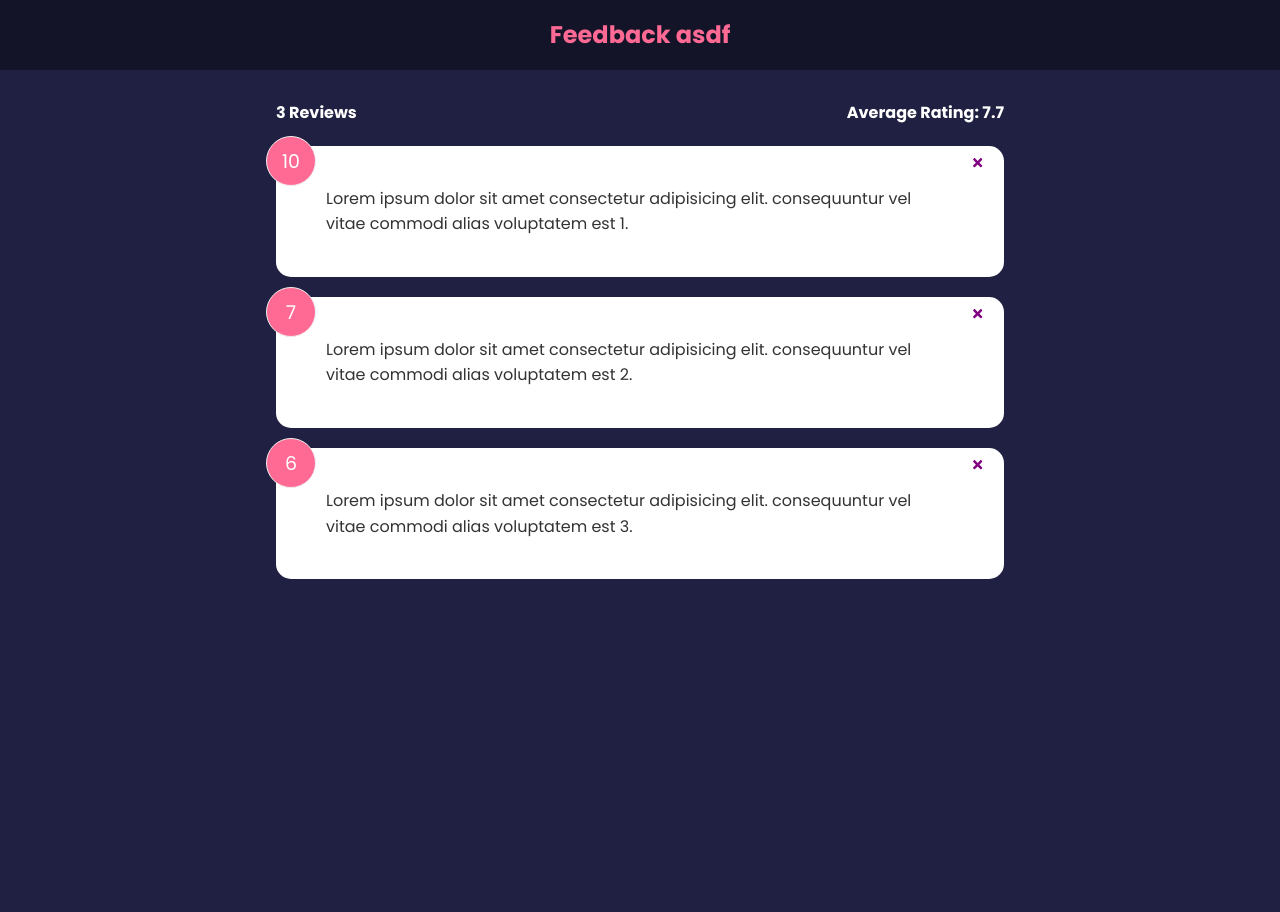
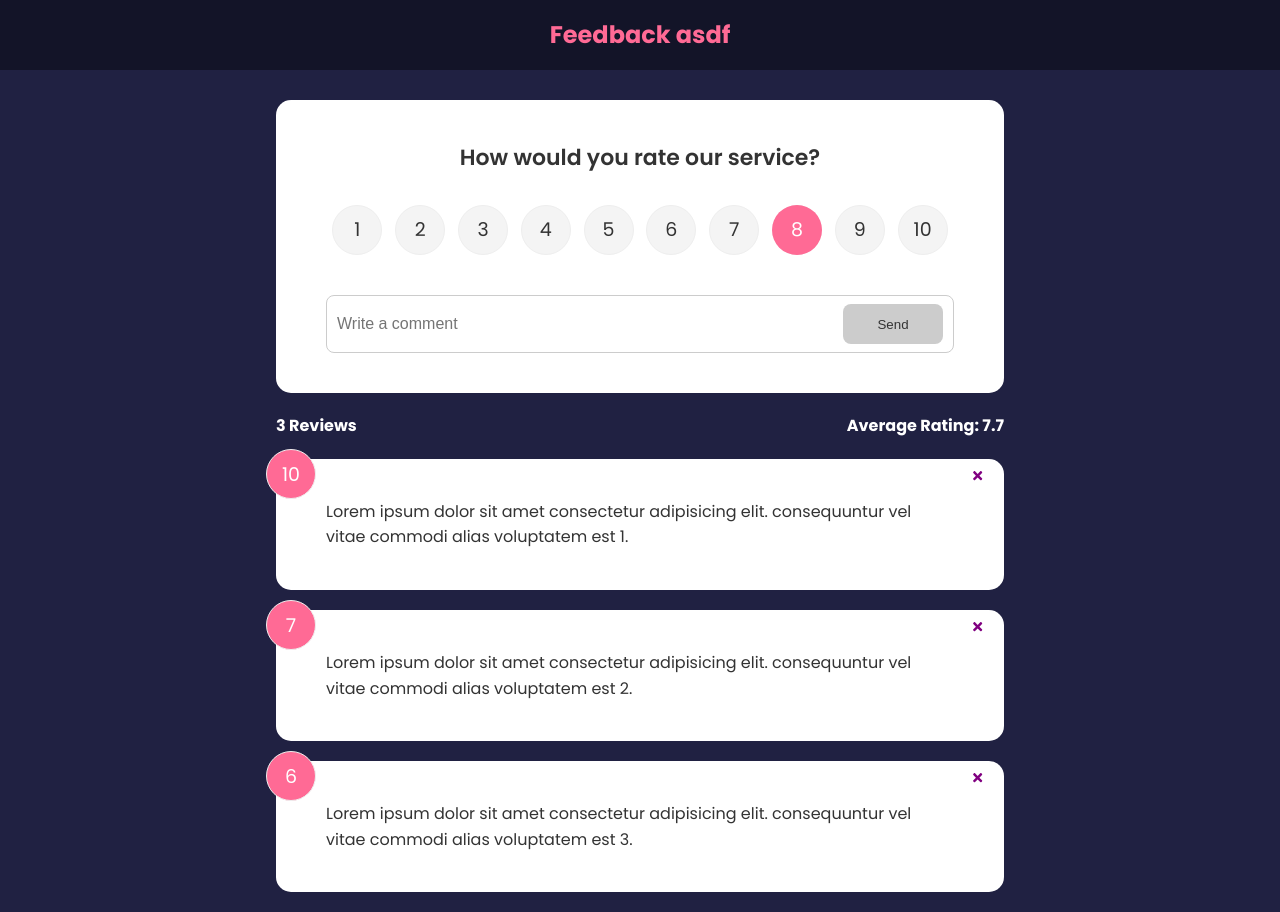
Before and after one commit to teppana88/feedback-app, a React (Create React App) app: page / in a window 1280 px wide. Before the commit the page ends 800 px from the top, so only its background shows below. Built offline with nearby package versions, Linux system fonts and the light colour scheme.

Commit message:
add submit feedback

```diff
--- a/package.json
+++ b/package.json
@@ -9,7 +9,9 @@
     "react": "^18.2.0",
     "react-dom": "^18.2.0",
     "react-icons": "^4.7.1",
+    "react-router-dom": "^6.6.1",
     "react-scripts": "5.0.1",
+    "uuid": "^9.0.0",
     "web-vitals": "^2.1.4"
   },
   "scripts": {
--- a/src/App.js
+++ b/src/App.js
@@ -1,27 +1,35 @@
-import { useState } from 'react';
-import Header from './components/Header';
-import FeedbackList from './components/FeedbackList';
-import FeedbackData from './data/FeedbackData';
-import FeedbackStats from './components/FeedbackStats';
+import { v4 as uuidv4 } from 'uuid'
+import { useState } from 'react'
+import Header from './components/Header'
+import FeedbackList from './components/FeedbackList'
+import FeedbackData from './data/FeedbackData'
+import FeedbackStats from './components/FeedbackStats'
+import FeedbackForm from './components/FeedbackForm'
 
 function App() {
-  const [feedback, setFeedback] = useState(FeedbackData);
+  const [feedback, setFeedback] = useState(FeedbackData)
 
   const deleteFeedback = (id) => {
     if (window.confirm('do you want to delete')) {
-      setFeedback(feedback.filter((item) => item.id !== id));
+      setFeedback(feedback.filter((item) => item.id !== id))
     }
-  };
+  }
+  const addFeedback = (newFeedback) => {
+    newFeedback.id = uuidv4()
+    setFeedback([newFeedback, ...feedback])
+    // console.log(newFeedback)
+  }
 
   return (
     <>
       <Header />
       <div className='container'>
+        <FeedbackForm handleAdd={addFeedback} />
         <FeedbackStats feedback={feedback} />
         <FeedbackList feedback={feedback} handleDelete={deleteFeedback} />
       </div>
     </>
-  );
+  )
 }
 
-export default App;
+export default App
--- /dev/null
+++ b/src/components/FeedbackForm.jsx
@@ -0,0 +1,60 @@
+import { useState } from 'react'
+import Card from '../shared/Card'
+import Button from '../shared/Button'
+import RatingSelect from './RatingSelect'
+
+function FeedbackForm({ handleAdd }) {
+  const [text, setText] = useState('')
+  const [btnDisabled, setBtnDisable] = useState(true)
+  const [rating, setRating] = useState(8)
+  const [message, setMessage] = useState('')
+
+  const handleChange = (e) => {
+    if (text === '') {
+      setBtnDisable(true)
+      setMessage(null)
+    } else if (text !== '' && text.trim().length <= 10) {
+      setBtnDisable(true)
+      setMessage('Text must be at least 10 characters')
+    } else {
+      setBtnDisable(false)
+      setMessage(null)
+    }
+    setText(e.target.value)
+  }
+
+  const handleSubmit = (e) => {
+    e.preventDefault()
+    if (text.trim().length > 10) {
+      const newFeedback = {
+        text: text,
+        rating: rating,
+      }
+      handleAdd(newFeedback)
+
+      setText('')
+    }
+  }
+
+  return (
+    <Card>
+      <form onSubmit={handleSubmit}>
+        <h2>How would you rate our service?</h2>
+        <RatingSelect select={(rating) => setRating(rating)} />
+        <div className='input-group'>
+          <input
+            onChange={handleChange}
+            type='text'
+            placeholder='Write a comment'
+            value={text}
+          />
+          <Button type='submit' isDisabled={btnDisabled} version='primary'>
+            Send
+          </Button>
+        </div>
+        {message && <div className='message'>{message}</div>}
+      </form>
+    </Card>
+  )
+}
+export default FeedbackForm
--- /dev/null
+++ b/src/components/RatingSelect.jsx
@@ -0,0 +1,28 @@
+import { useState } from 'react'
+
+function RatingSelect({ select }) {
+  const [selected, setSelected] = useState(8)
+
+  const handleChange = (e) => {
+    setSelected(+e.target.value)
+    select(+e.target.value)
+  }
+  return (
+    <ul className='rating'>
+      {Array.from({ length: 10 }, (_, i) => (
+        <li key={`rating-${i + 1}`}>
+          <input
+            type='radio'
+            id={`num${i + 1}`}
+            name='rating'
+            value={i + 1}
+            onChange={handleChange}
+            checked={selected === i + 1}
+          />
+          <label htmlFor={`num${i + 1}`}>{i + 1}</label>
+        </li>
+      ))}
+    </ul>
+  )
+}
+export default RatingSelect
--- a/src/data/FeedbackData.js
+++ b/src/data/FeedbackData.js
@@ -1,19 +1,19 @@
 const FeedbackData = [
   {
-    id: 1,
+    id: '1',
     rating: 10,
     text: 'Lorem ipsum dolor sit amet consectetur adipisicing elit. consequuntur vel vitae commodi alias voluptatem est 1.',
   },
   {
-    id: 2,
+    id: '2',
     rating: 7,
     text: 'Lorem ipsum dolor sit amet consectetur adipisicing elit. consequuntur vel vitae commodi alias voluptatem est 2.',
   },
   {
-    id: 3,
+    id: '3',
     rating: 6,
     text: 'Lorem ipsum dolor sit amet consectetur adipisicing elit. consequuntur vel vitae commodi alias voluptatem est 3.',
   },
-];
+]
 
-export default FeedbackData;
+export default FeedbackData
--- /dev/null
+++ b/src/shared/Button.jsx
@@ -0,0 +1,24 @@
+import PropTypes from 'prop-types'
+
+function Button({ children, version, type, isDisabled }) {
+  return (
+    <button type={type} disabled={isDisabled} className={`btn btn-${version}`}>
+      {children}
+    </button>
+  )
+}
+
+Button.defaultProps = {
+  version: 'primary',
+  type: 'button',
+  isDisabled: false,
+}
+
+Button.prototypes = {
+  children: PropTypes.node.isRequired,
+  version: PropTypes.string,
+  type: PropTypes.string,
+  isDisabled: PropTypes.bool,
+}
+
+export default Button
```
Also changed, not shown: src/components/FeedbackList.jsx (+7 -7 lines), 1 other file (tests, documents, lock files or other folders).
